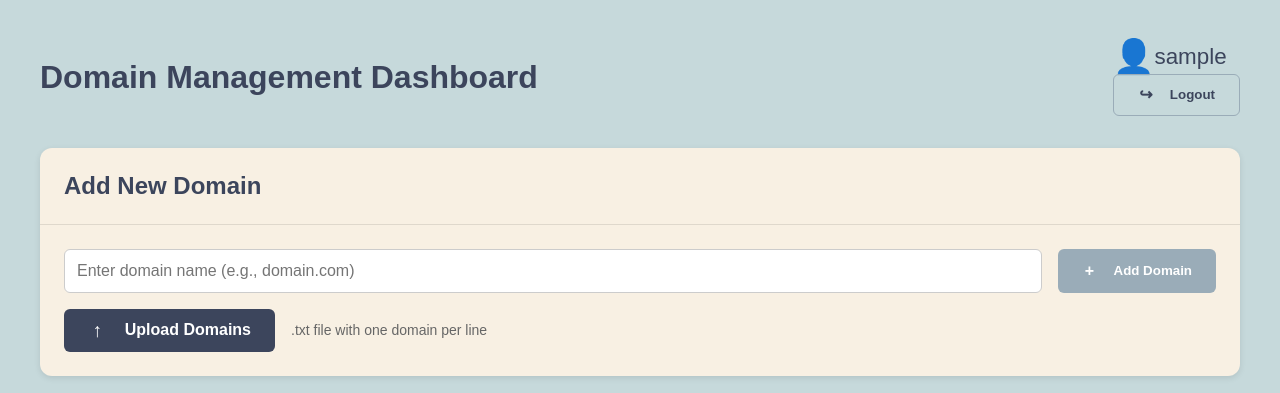
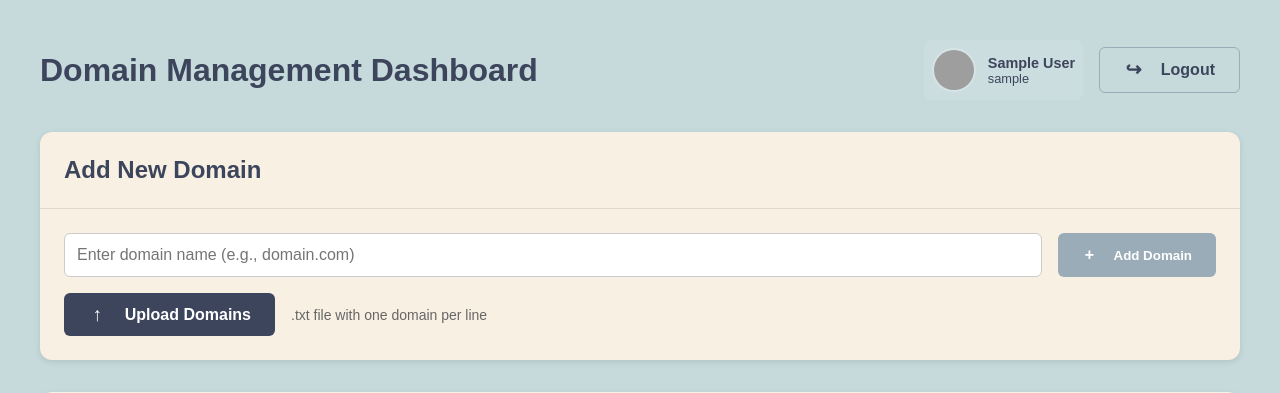
Before and after one commit to ilya-work1/domain-monitoring-project, a Flask app: page / in a window 1280 px wide. Shown: the top 393 px of the page. Run offline with Flask 3, Linux system fonts and the light colour scheme; the visitor is signed in with stand-in values (Sample User, id 1); grey boxes are pictures that could not be loaded.

Commit message:
fixed login issues + made google profile and login button pretty

```diff
--- a/app.py
+++ b/app.py
@@ -38,41 +38,58 @@ def google_login():
 
 @app.route("/google-login/callback")
 def callback():
-    code = request.args.get("code")
-    google_provider_cfg = requests.get(Config.GOOGLE_DISCOVERY_URL).json()
-    token_endpoint = google_provider_cfg["token_endpoint"]
+    try:
+        code = request.args.get("code")
+        google_provider_cfg = requests.get(Config.GOOGLE_DISCOVERY_URL).json()
+        token_endpoint = google_provider_cfg["token_endpoint"]
 
-    token_url, headers, body = client.prepare_token_request(
-        token_endpoint,
-        authorization_response=request.url,
-        redirect_url=request.base_url,
-        code=code,
-    )
-    token_response = requests.post(
-        token_url,
-        headers=headers,
-        data=body,
-        auth=(Config.GOOGLE_CLIENT_ID, Config.GOOGLE_CLIENT_SECRET),
-    )
+        token_url, headers, body = client.prepare_token_request(
+            token_endpoint,
+            authorization_response=request.url,
+            redirect_url=request.base_url,
+            code=code,
+        )
+        token_response = requests.post(
+            token_url,
+            headers=headers,
+            data=body,
+            auth=(Config.GOOGLE_CLIENT_ID, Config.GOOGLE_CLIENT_SECRET),
+        )
 
-    client.parse_request_body_response(json.dumps(token_response.json()))
+        client.parse_request_body_response(json.dumps(token_response.json()))
 
-    userinfo_endpoint = google_provider_cfg["userinfo_endpoint"]
-    uri, headers, body = client.add_token(userinfo_endpoint)
-    userinfo_response = requests.get(uri, headers=headers, data=body)
+        userinfo_endpoint = google_provider_cfg["userinfo_endpoint"]
+        uri, headers, body = client.add_token(userinfo_endpoint)
+        userinfo_response = requests.get(uri, headers=headers, data=body)
 
-    if userinfo_response.json().get("email_verified"):
-        unique_id = userinfo_response.json()["sub"]
-        users_email = userinfo_response.json()["email"]
-        users_name = userinfo_response.json()["given_name"]
+        if userinfo_response.json().get("email_verified"):
+            user_data = userinfo_response.json()
+            unique_id = user_data["sub"]
+            users_email = user_data["email"]
+            users_name = user_data.get("name", "")
+            profile_picture = user_data.get("picture", "")
 
-        if check_username_avaliability(users_email):
-            registration(users_email, unique_id)
+            if check_username_avaliability(users_email):
+                registration(
+                    username=users_email,
+                    password=unique_id,
+                    full_name=users_name,
+                    is_google_user=True,
+                    profile_picture=profile_picture
+                )
 
-        session["username"] = users_email
-        return redirect("/")
-    else:
-        return "User email not available or not verified by Google.", 400
+            # Set session data
+            session["username"] = users_email
+            session["full_name"] = users_name
+            session["profile_picture"] = profile_picture
+            session["is_google_user"] = True
+
+            return redirect("/")
+
+    except Exception as e:
+        print(f"Error in callback: {str(e)}")
+        return "Login failed", 400
+
 
 
 
@@ -134,8 +151,7 @@ def NewUser():
 
 @app.route("/logout")
 def logout():
-    # session['username'] = None
-    session.pop('username', default=None)
+    session.clear()  # Clear all session data
     return redirect("/")
 
 
@@ -176,9 +192,5 @@ def check_domains():
 
 
 
-
-
-
-
 if __name__ == '__main__':
     app.run(debug=True, host='0.0.0.0', port=8081)
--- a/static/dashboard-style.css
+++ b/static/dashboard-style.css
@@ -291,6 +291,7 @@ body {
     background-color: transparent;
     border: 1px solid #9aacb8;
     color: #3c455c;
+    text-decoration: none;
 }
 
 .logout-button:hover {
@@ -317,6 +318,62 @@ user-section {
 .username .icon {
     font-size: 1.5em;
     margin-right: 0;
+}
+
+.user-profile {
+    display: flex;
+    align-items: center;
+    gap: 12px;
+    padding: 8px;
+    background: rgba(255, 255, 255, 0.1);
+    border-radius: 8px;
+    margin-right: 16px;
+}
+
+.profile-picture {
+    width: 40px;
+    height: 40px;
+    border-radius: 50%;
+    object-fit: cover;
+    border: 2px solid rgba(255, 255, 255, 0.2);
+}
+
+.user-info {
+    display: flex;
+    flex-direction: column;
+}
+
+.full-name {
+    font-weight: 600;
+    color: #3c455c;
+    font-size: 0.9rem;
+}
+
+.email {
+    font-size: 0.8rem;
+    color: #3c455c;
+}
+
+.user-section {
+    display: flex;
+    align-items: center;
+}
+
+
+/* Responsive adjustments */
+@media (max-width: 768px) {
+    .user-profile {
+        margin-right: 8px;
+    }
+
+    .email {
+        display: none; /* Hide email on mobile */
+    }
+
+    .profile-picture {
+        width: 32px;
+        height: 32px;
+    }
 }
 
 /* Responsive design */
--- a/templates/dashboard.html
+++ b/templates/dashboard.html
@@ -11,18 +11,28 @@
         <div class="header-nav">
             <h1 class="dashboard-title">Domain Management Dashboard</h1>
             <div class="user-section">
-                {% if username %}
-                <div class="username">
-                    <span class="icon">👤</span>
-                    {{ username }}
+                {% if session.username %}
+                <div class="user-profile">
+                    {% if session.is_google_user and session.profile_picture %}
+                        <img src="{{ session.profile_picture }}" alt="Profile" class="profile-picture">
+                    {% else %}
+                        <span class="icon">👤</span>
+                    {% endif %}
+                    <div class="user-info">
+                        {% if session.get('is_google_user', False) and session.get('full_name') %}
+                            <span class="full-name">{{ session.full_name }}</span>
+                        {% endif %}
+                        <span class="email">{{ session.username }}</span>
+                    </div>
                 </div>
                 {% endif %}
-                <button class="button logout-button">
+                <a href="/logout" class="button logout-button">
                     <span class="icon">↪</span>
                     Logout
-                </button>
+                </a>
             </div>
         </div>
+
 
         <!-- Add Domain Card -->
         <div class="card">
```
Also changed, not shown: login.py (+51 -23 lines), static/style.css (+96 -0 lines), templates/index.html (+22 -11 lines).
